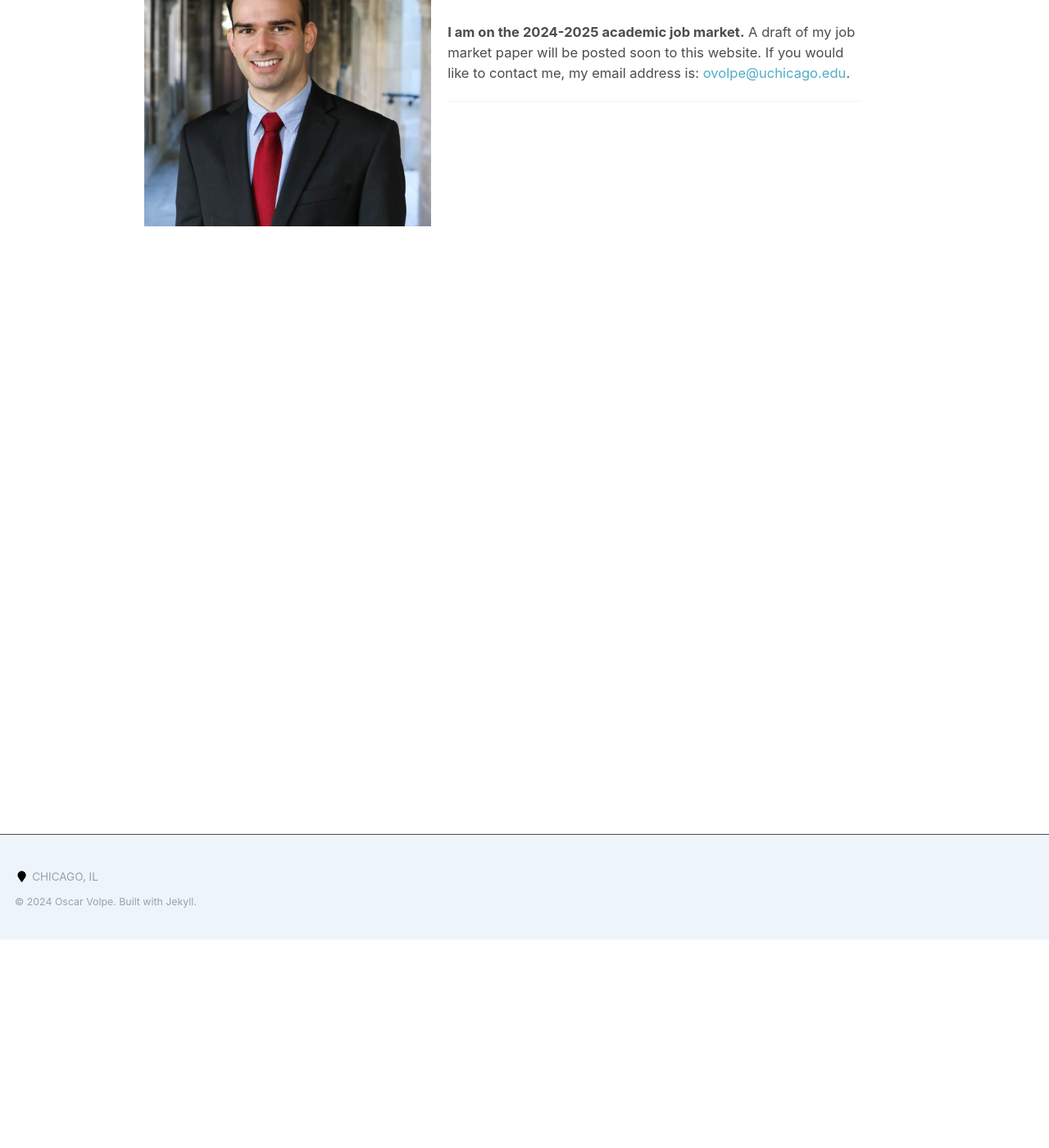
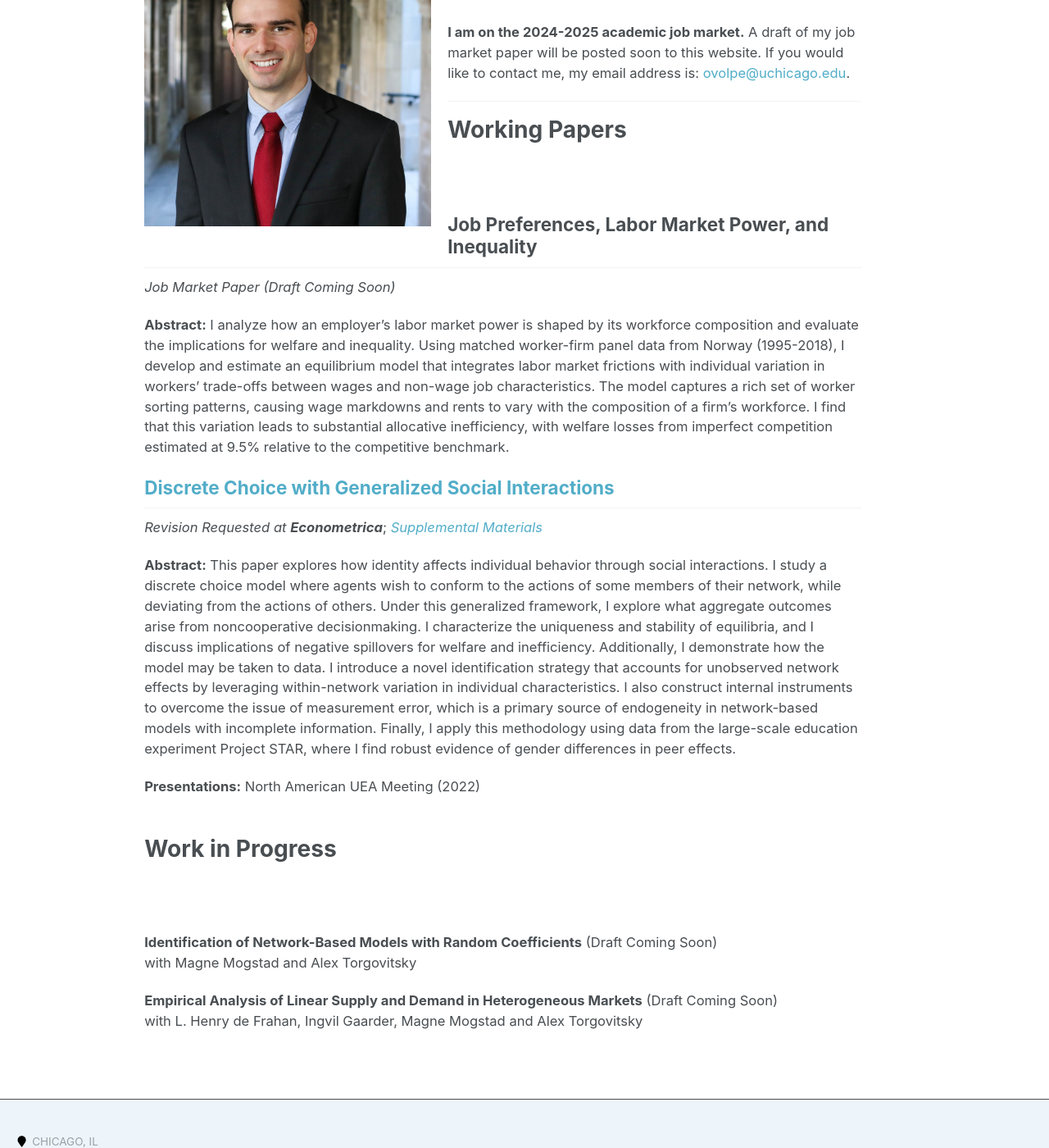
Before and after one commit to ovolpe/ovolpe.github.io, a Jekyll site: the page built from _pages/about.md, in a window 1280 px wide and 1400 px high, scrolled down 254 px. Shown: the whole window at 82% size. Built offline with Jekyll 4.4.1, drawn with Linux system fonts in a browser that asks for light colours.

Commit message:
Update about.md

```diff
--- a/_pages/about.md
+++ b/_pages/about.md
@@ -13,3 +13,29 @@ redirect_from:
 **I am on the 2024-2025 academic job market.** A draft of my job market paper will be posted soon to this website. If you would like to contact me, my email address is: <a href="mailto:ovolpe@uchicago.edu">ovolpe@uchicago.edu</a>.
 
 ---
+
+# Working Papers
+
+## **Job Preferences, Labor Market Power, and Inequality**
+_Job Market Paper (Draft Coming Soon)_ <br>
+
+**Abstract:** I analyze how an employer's labor market power is shaped by its workforce composition and evaluate the implications for welfare and inequality. Using matched worker-firm panel data from Norway (1995-2018), I develop and estimate an equilibrium model that integrates labor market frictions with individual variation in workers' trade-offs between wages and non-wage job characteristics. The model captures a rich set of worker sorting patterns, causing wage markdowns and rents to vary with the composition of a firm's workforce. I find that this variation leads to substantial allocative inefficiency, with welfare losses from imperfect competition estimated at 9.5% relative to the competitive benchmark.
+
+
+## [**Discrete Choice with Generalized Social Interactions**](/files/dcwgsi_paper.pdf)
+_Revision Requested at **Econometrica**_; [*Supplemental Materials*](/files/dcwgsi_supplement.pdf)<br>
+
+**Abstract:** This paper explores how identity affects individual behavior through social interactions. I study a discrete choice model where agents wish to conform to the actions of some members of their network, while deviating from the actions of others. Under this generalized framework, I explore what aggregate outcomes arise from noncooperative decisionmaking. I characterize the uniqueness and stability of equilibria, and I discuss implications of negative spillovers for welfare and inefficiency. Additionally, I demonstrate how the model may be taken to data. I introduce a novel identification strategy that accounts for unobserved network effects by leveraging within-network variation in individual characteristics. I also construct internal instruments to overcome the issue of measurement error, which is a primary source of endogeneity in network-based models with incomplete information. Finally, I apply this methodology using data from the large-scale education experiment Project STAR, where I find robust evidence of gender differences in peer effects.
+
+**Presentations:** North American UEA Meeting (2022)
+<br><br>
+
+Work in Progress
+======
+
+**Identification of Network-Based Models with Random Coefficients** (Draft Coming Soon) <br>
+with Magne Mogstad and Alex Torgovitsky
+<br>
+
+**Empirical Analysis of Linear Supply and Demand in Heterogeneous Markets** (Draft Coming Soon) <br>
+with L. Henry de Frahan, Ingvil Gaarder, Magne Mogstad and Alex Torgovitsky
```
